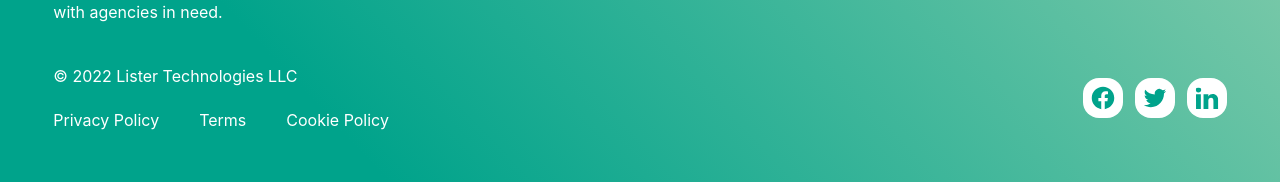
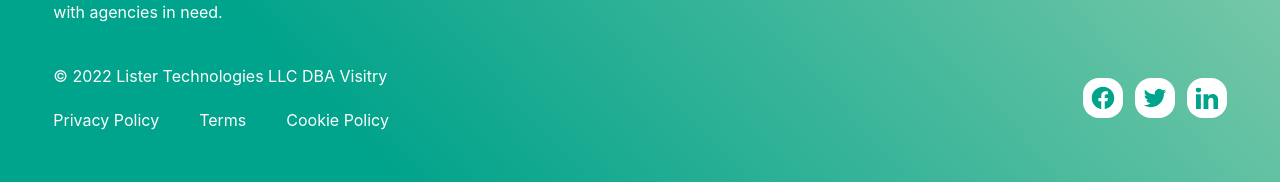
Before and after one commit to brocklis/visitry-content-page, a Next.js app: page / in a window 1280 px wide. Shown: the part 8186-8368 px from the top of the page. Built offline with nearby package versions, Linux system fonts and the light colour scheme.

Commit message:
add dba visitry to footer

```diff
--- a/components/footer.tsx
+++ b/components/footer.tsx
@@ -20,7 +20,7 @@ export default function Footer() {
       </div>
       <div className="flex flex-col lg:flex-row max-w-7xl mx-auto w-11/12 mt-10 items-start lg:items-center justify-between">
         <p className="text-white">
-          © 2022 Lister Technologies LLC
+          © 2022 Lister Technologies LLC DBA Visitry
           <div className="flex justify-start mt-5 space-x-10">
             <Link href="/privacy-policy">Privacy Policy</Link>
             <Link href="/terms">Terms</Link>
```
Also changed, not shown: 1 other file (tests, documents, lock files or other folders).
